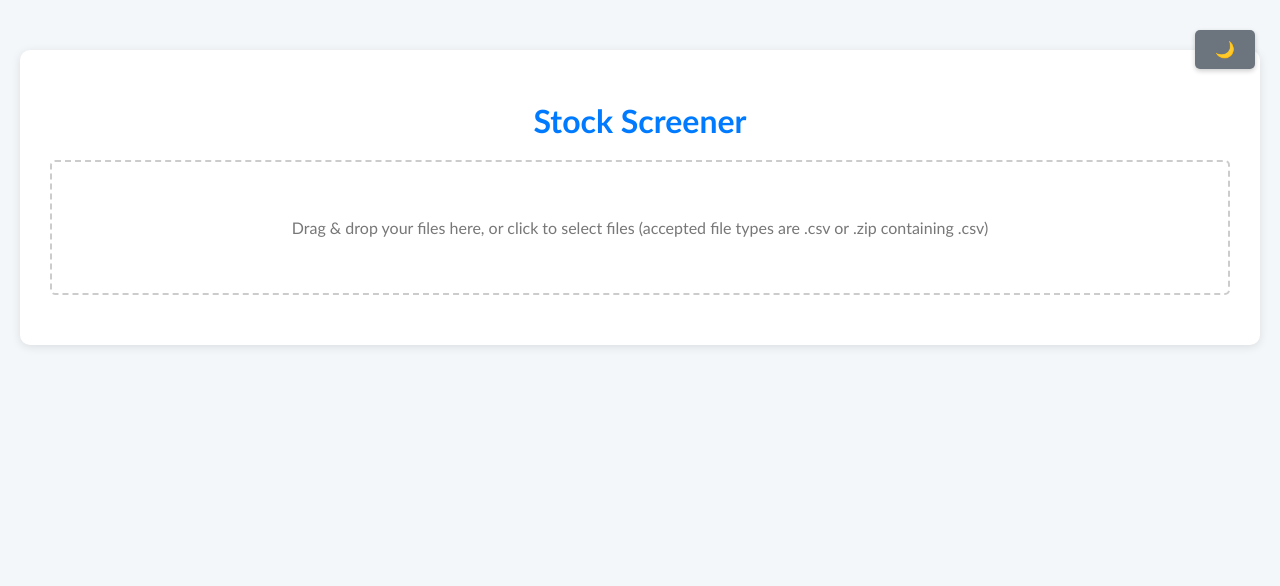
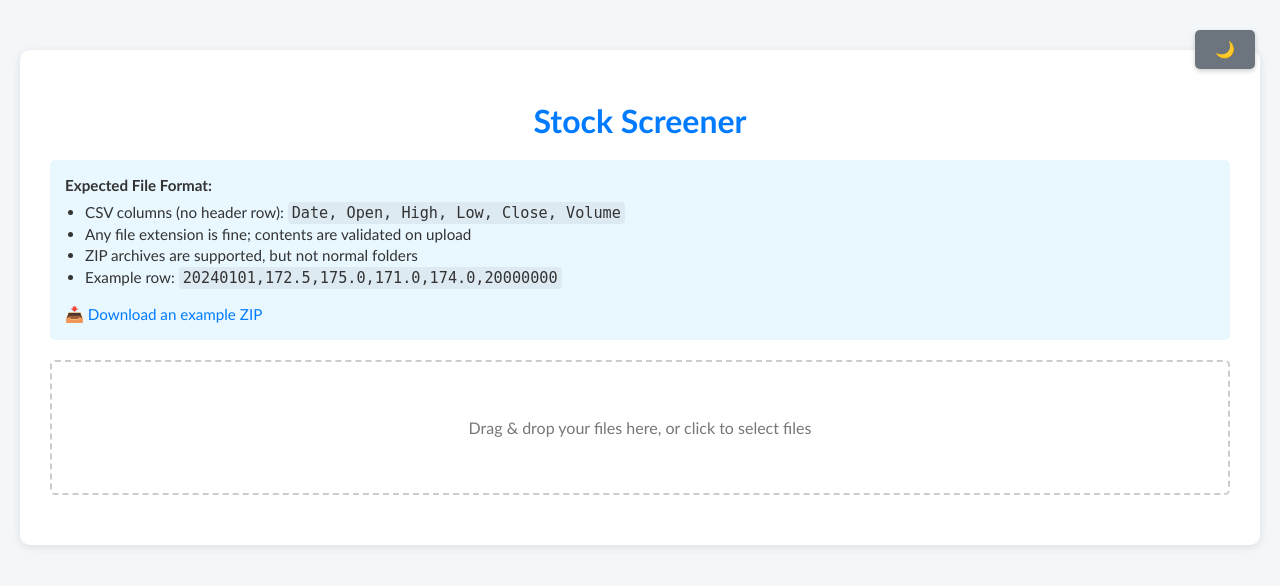
Before and after one commit to thisguygil/stock-screener, a Flask app: page / in a window 1280 px wide. Shown: the top 586 px of the page. Run offline with Flask 3, Linux system fonts and the light colour scheme; some libraries are stand-ins or nearby versions.

Commit message:
Bug fixes and additions

```diff
--- a/app.py
+++ b/app.py
@@ -240,10 +240,10 @@ def index():
                 rsi = compute_rsi(prices)
                 vol_spikes = compute_volume_spikes(volumes)
 
-                stock_symbol = os.path.splitext(os.path.basename(file.filename))[0]
-                chart_link = f"https://www.wsj.com/market-data/quotes/{stock_symbol.upper()}"
+                stock_symbol = os.path.splitext(os.path.basename(file.filename))[0][1:].upper()
+                chart_link = f"https://www.wsj.com/market-data/quotes/{stock_symbol}"
                 results.append({
-                    "file_name": stock_symbol.upper(),
+                    "file_name": stock_symbol,
                     "chart_link": chart_link,
                     "std_dev": f"{std_dev:.2f}%",
                     "large_changes": large_changes,
--- a/static/css/style.css
+++ b/static/css/style.css
@@ -285,3 +285,42 @@ th[data-tooltip]:hover::before {
 body.dark-mode .tooltip-hint {
     color: #aaa;
 }
+
+.format-instructions {
+    background-color: #e9f7ff;
+    padding: 15px;
+    border-radius: 5px;
+    margin-bottom: 20px;
+    font-size: 0.95rem;
+    line-height: 1.4;
+}
+
+body.dark-mode .format-instructions {
+    background-color: #2a2a2a;
+    color: #ddd;
+}
+
+.format-instructions ul {
+    margin-top: 5px;
+    padding-left: 20px;
+}
+
+.format-instructions code {
+    background-color: rgba(0,0,0,0.05);
+    padding: 2px 4px;
+    border-radius: 4px;
+}
+
+body.dark-mode .format-instructions code {
+    background-color: rgba(255,255,255,0.1);
+}
+
+/* simple “hidden” helper */
+.hidden {
+    display: none !important;
+}
+
+/* give the toggle a little breathing room */
+#toggle-upload-area {
+    margin-bottom: 15px;
+}
--- a/static/js/script.js
+++ b/static/js/script.js
@@ -8,15 +8,15 @@ let resultsContainer = document.getElementById('results-container');
 
 // — Dark mode toggle —
 document.addEventListener('DOMContentLoaded', () => {
-    const toggle = document.getElementById('dark-mode-toggle');
+    const darkModeToggle = document.getElementById('dark-mode-toggle');
     const dark = localStorage.getItem('darkMode') === 'true';
     document.body.classList.toggle('dark-mode', dark);
-    toggle.textContent = dark ? '☀️' : '🌙';
+    darkModeToggle.textContent = dark ? '☀️' : '🌙';
 
-    toggle.addEventListener('click', () => {
+    darkModeToggle.addEventListener('click', () => {
         const isDark = document.body.classList.toggle('dark-mode');
         localStorage.setItem('darkMode', isDark);
-        toggle.textContent = isDark ? '☀️' : '🌙';
+        darkModeToggle.textContent = isDark ? '☀️' : '🌙';
     });
 
     // Initialize empty DataTable immediately
@@ -47,30 +47,33 @@ dropZone.addEventListener('click', () => fileInput.click());
 dropZone.addEventListener('drop', async e => {
     const dt = e.dataTransfer;
     for (let f of dt.files) await processFile(f);
-    fileInput.value = '';       // clear selection
-    await doUpload();           // auto‐upload on drop
+    fileInput.value = '';
+    await doUpload();
 });
 
 fileInput.addEventListener('change', async () => {
     for (let f of fileInput.files) await processFile(f);
     fileInput.value = '';
-    await doUpload();           // auto‐upload on select
+    await doUpload();
 });
 
 async function processFile(file) {
     if (file.name.endsWith('.zip')) {
         const buf = await file.arrayBuffer();
         const zip = await JSZip.loadAsync(buf);
+        let validFileFound = false;
+
         for (let name of Object.keys(zip.files)) {
-            if (name.endsWith('.csv')) {
-                const blob = await zip.files[name].async('blob');
-                files.push(new File([blob], name, { type: 'text/csv' }));
-            }
+            const blob = await zip.files[name].async('blob');
+            files.push(new File([blob], name, { type: 'text/csv' }));
+            validFileFound = true;
         }
-    } else if (file.name.endsWith('.csv')) {
+
+        if (!validFileFound) {
+            alert(`ZIP file "${file.name}" contains no files.`);
+        }
+    } else {
         files.push(file);
-    } else {
-        alert(`Unsupported type: ${file.name}`);
     }
 }
 
@@ -86,11 +89,37 @@ async function doUpload() {
             headers: { 'X-Requested-With': 'XMLHttpRequest' },
             body: fd
         });
+
+        if (!res.ok) {
+            throw new Error(`Server error (${res.status}): ${await res.text()}`);
+        }
+
         const { results } = await res.json();
-        appendResults(results);
+
+        const validResults = results.filter(r => !r.error);
+        const errorResults = results.filter(r => r.error);
+
+        if (validResults.length) {
+            appendResults(validResults);
+        }
+
+        if (errorResults.length) {
+            const failedFiles = [...new Set(
+                errorResults.map(r =>
+                    r.file_name.split(/[/\\]/).pop()
+                )
+            )];
+
+            const failedFilesMsg = failedFiles.join("\n");
+            if (failedFilesMsg.length) {
+                alert(`The following file${failedFiles.length > 1 ? 's' : ''} failed to upload:\n\n` + failedFilesMsg);
+            }
+        }
+
         files = [];
     } catch (err) {
-        alert('Upload error: ' + err);
+        alert('Could not upload files. Make sure you are uploading valid files (no folders)');
+        files = [];
     }
 }
 
--- a/templates/index.html
+++ b/templates/index.html
@@ -15,9 +15,23 @@
 
     <div class="card" id="main-card">
         <h1>Stock Screener</h1>
-        <input type="file" id="file-input" accept=".csv,.zip" multiple style="display: none;">
+
+        <div class="format-instructions">
+            <strong>Expected File Format:</strong>
+            <ul>
+                <li>CSV columns (no header row): <code>Date, Open, High, Low, Close, Volume</code></li>
+                <li>Any file extension is fine; contents are validated on upload</li>
+                <li>ZIP archives are supported, but not normal folders</li>
+                <li>Example row: <code>20240101,172.5,175.0,171.0,174.0,20000000</code></li>
+            </ul>
+            <a href="{{ url_for('static', filename='files/example.zip') }}" download>
+                📥 Download an example ZIP
+            </a>
+        </div>
+
+        <input type="file" id="file-input" multiple style="display: none;">
         <div id="drop-zone">
-            <p>Drag & drop your files here, or click to select files (accepted file types are .csv or .zip containing .csv)</p>
+            <p>Drag & drop your files here, or click to select files</p>
         </div>
 
         <div id="results-container">
```
Also changed, not shown: 2 other files.
